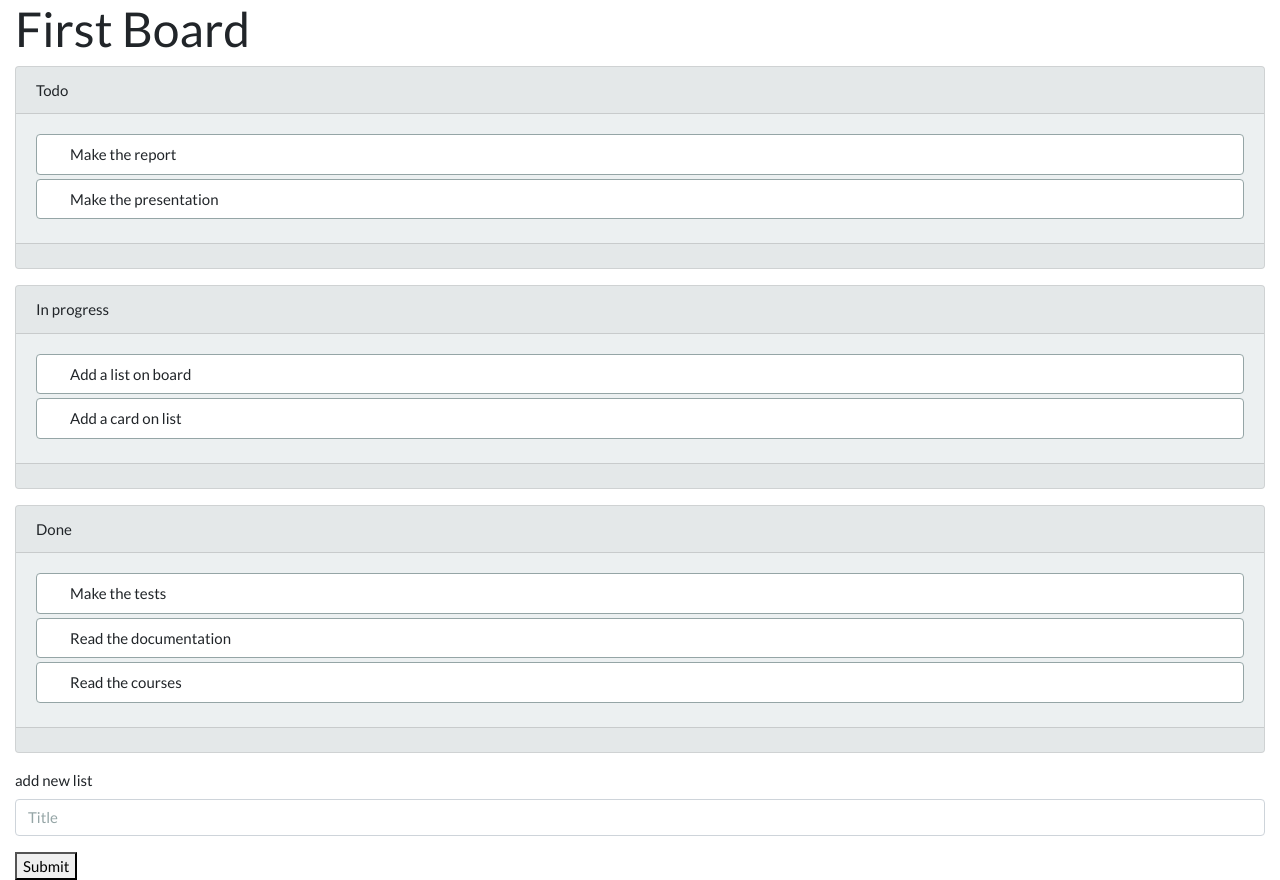
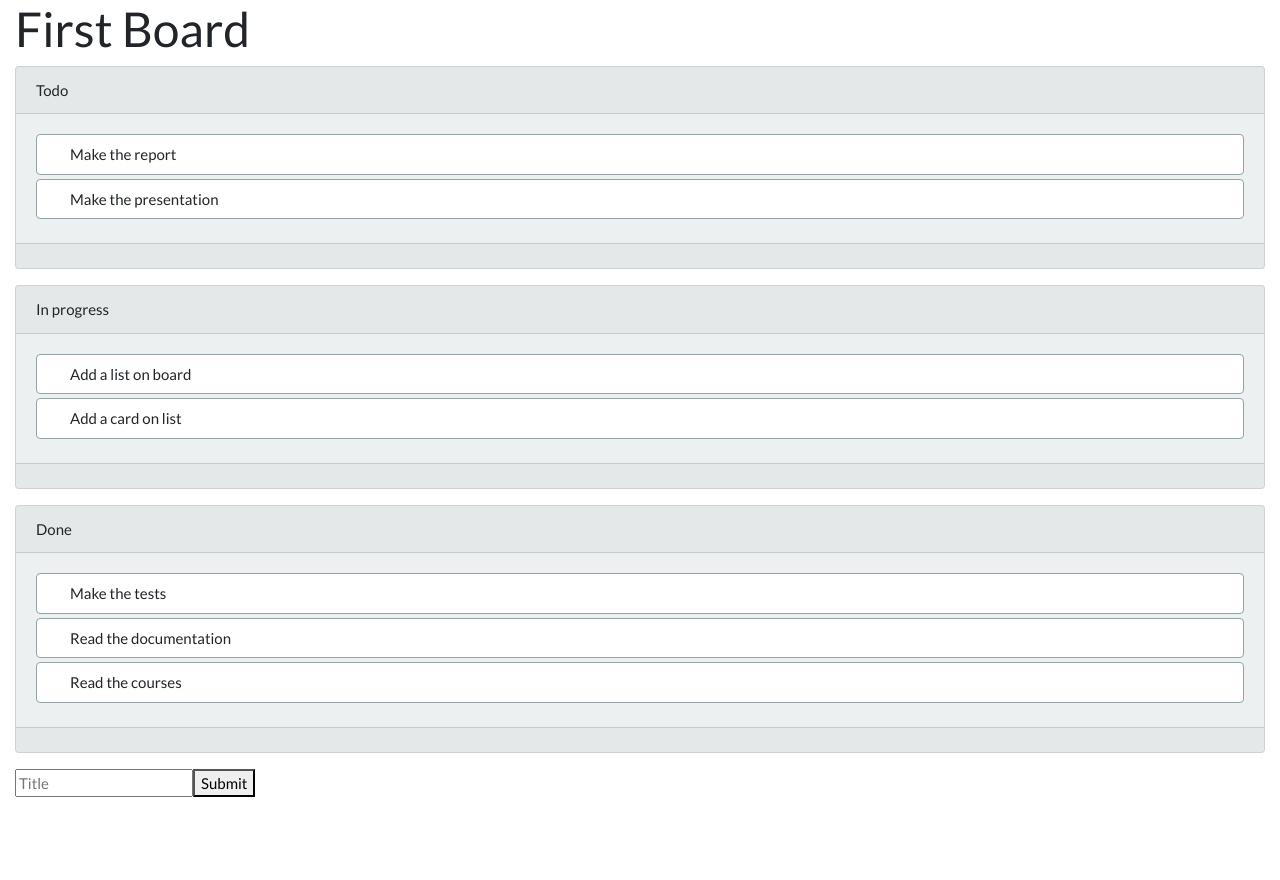
Before and after one commit to hardcoded/PrellOne-client, a React (Create React App) app: page / in a window 1280 px wide. After the commit the page ends 800 px from the top, so only its background shows below. Built offline with nearby package versions, Linux system fonts and the light colour scheme.

Commit message:
[fix] addList with redux working

```diff
--- a/src/actions/board.action.js
+++ b/src/actions/board.action.js
@@ -5,7 +5,7 @@ export const addList = (id, title) => ({
     id,
     list: {
         id: nextListId,
-        title,
+        title: title,
         cardIds: [],
         creation_date: Date()
     }
--- a/src/components/AddList.js
+++ b/src/components/AddList.js
@@ -1,5 +1,4 @@
 import React from 'react';
-import { Form,FormGroup,Input, Label} from 'reactstrap';
 import PropTypes from  'prop-types'
 
 const AddList = ({boardId, addList})=> {
@@ -7,19 +6,18 @@ const AddList = ({boardId, addList})=> {
 
 
   return (
-    <Form onSubmit={e => {e.preventDefault()
+    <div>
+    <form onSubmit={e => {e.preventDefault()
+      console.log("BON", input.value)
       addList(boardId, input.value)
       input.value = ''
     }}>
-      <FormGroup>
-        <Label for="list">add new list</Label>
-        <Input placeholder="Title"  ref={node => input = node}/>
-      </FormGroup>
-      <button type="submit">Submit</button>
-    </Form>
+    <input placeholder="Title"  ref={node => input = node} />
+    <button type="submit">Submit</button>
+    </form>
+    </div>
   );
 }
-
 
 AddList.propTypes={
   boardId: PropTypes.string.isRequired,
--- a/src/components/Board.js
+++ b/src/components/Board.js
@@ -16,9 +16,9 @@ const Board = ({id, title, lists}) => (
       <section>
         <Container style={{maxWidth:"100%"}}>
         {
-          lists.map(list=>
+          lists.map(list=> (
           <ListPrello key={list} listId={list}></ListPrello>
-        )}
+        ))}
         <AddList boardId={id}></AddList>
         </Container>
       </section>
```
